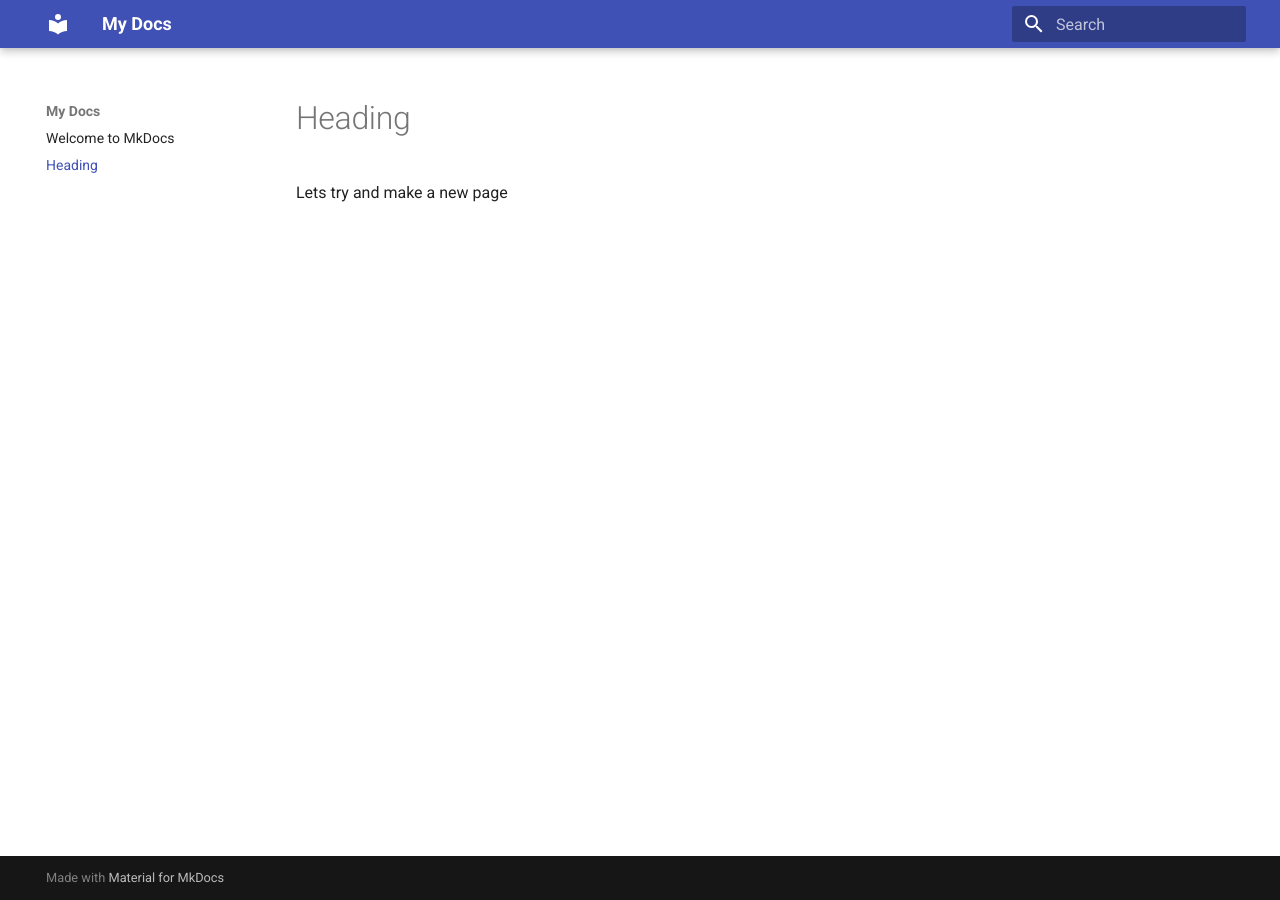
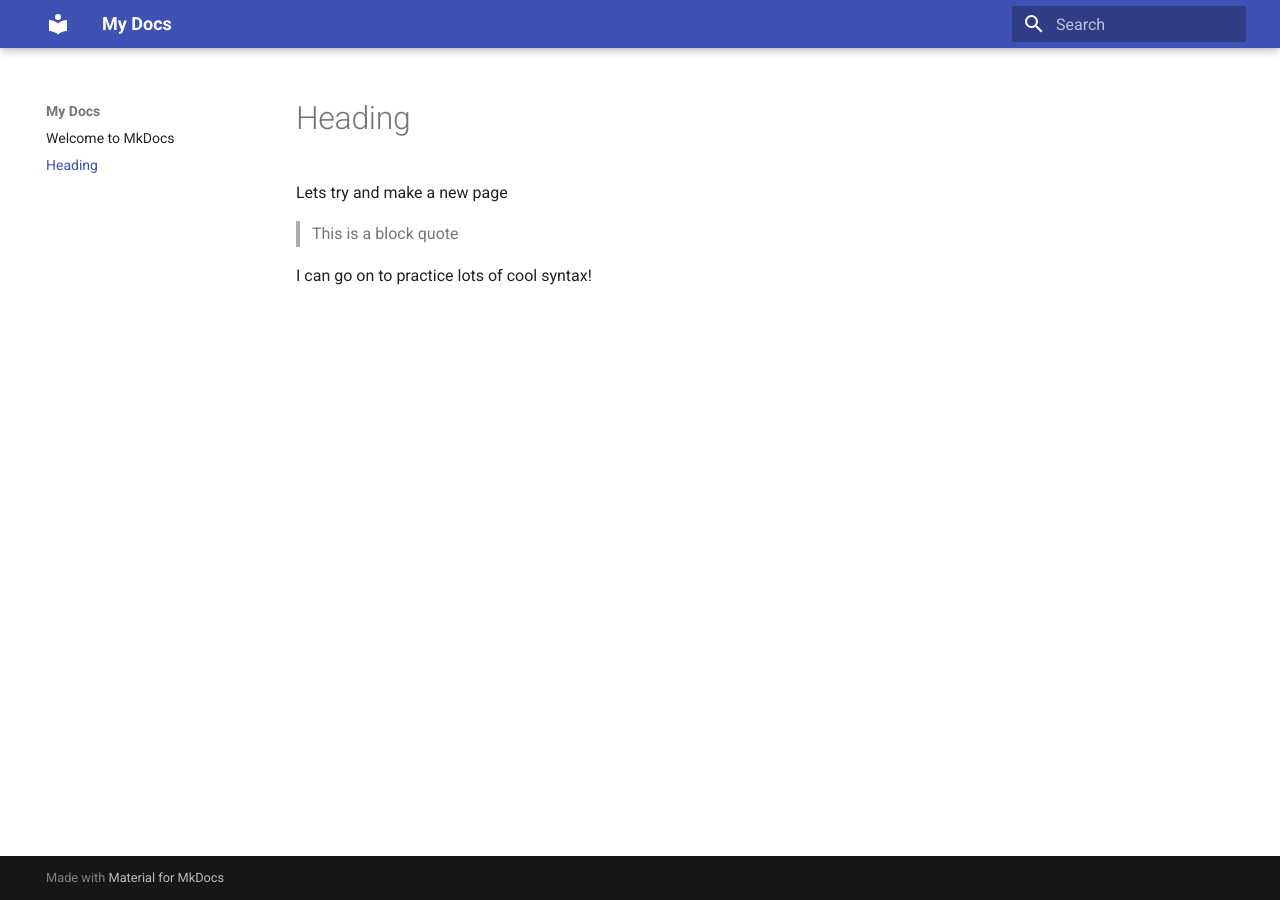
Before and after one commit to nazzacode/nazzacode.github.io, an MkDocs documentation site: the page built from docs/test_page.md, in a window 1280 px wide. Built offline with MkDocs 1.6.1 and Material for MkDocs 9.7.7, drawn with Linux system fonts in a browser that asks for light colours.

Commit message:
trying to bring in test page

```diff
--- a/docs/test_page.md
+++ b/docs/test_page.md
@@ -1,3 +1,7 @@
 # Heading
 
 Lets try and make a new page
+
+> This is a block quote
+
+I can go on to practice lots of cool syntax!
```
